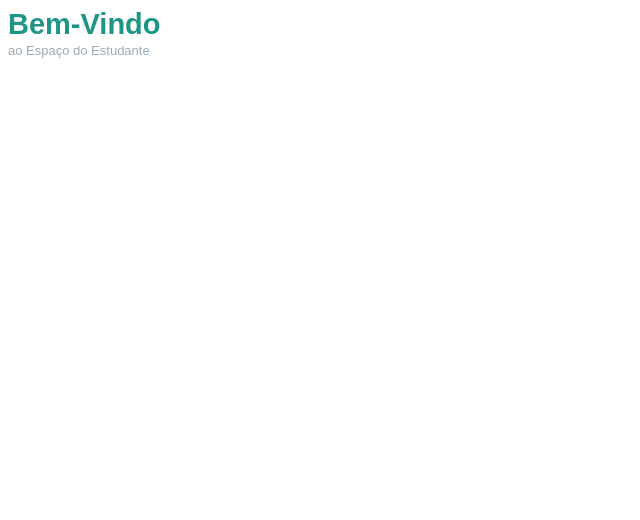
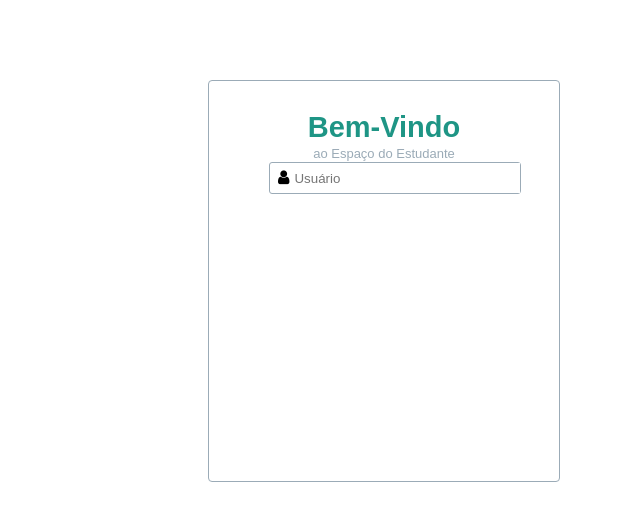
Before and after one commit to TDES2019V1/clone-espaco-estudante, a plain HTML site: page index.html in a window 1280 px wide. Shown: the whole page, without its empty margins (0-640 px from the left). Drawn offline with Linux system fonts and the light colour scheme.

Commit message:
melhorias

```diff
--- a/index.html
+++ b/index.html
@@ -5,9 +5,18 @@
     <meta name="viewport" content="width=device-width, initial-scale=1.0">
     <title>Espaço do Estudante Fake</title>
     <link rel="stylesheet" href="style.css">
+    <link href="https://stackpath.bootstrapcdn.com/font-awesome/4.7.0/css/font-awesome.min.css" rel="stylesheet" integrity="sha384-wvfXpqpZZVQGK6TAh5PVlGOfQNHSoD2xbE+QkPxCAFlNEevoEH3Sl0sibVcOQVnN" crossorigin="anonymous">
 </head>
 <body>
-    <h1>Bem-Vindo</h1>
-    <span id="subtitulo">ao Espaço do Estudante</span>
+    <div class="login">
+        <h1>Bem-Vindo</h1>
+        <span id="subtitulo">ao Espaço do Estudante</span>
+
+        <div class="inputs_login">
+            <i class="fa fa-user"></i>
+            <input type="text" placeholder="Usuário">
+        </div>
+    </div>
+
 </body>
 </html>
--- a/style.css
+++ b/style.css
@@ -8,7 +8,39 @@ h1{
     color: #1E9585;
     margin: 0;
 }
+
 #subtitulo{
     font-size: 13px;
     color: #9babb7;
 }
+
+.login {
+    width: 230px;
+    height: 340px;
+    border: 1px solid #9babb7;
+    border-radius: 4px;
+    margin: 80px 0 0 200px;
+    padding: 30px 60px;
+    text-align: center;
+}
+
+.inputs_login {
+    width: 250px;
+    height: 30px;
+    border: 1px solid #9babb7;
+    border-radius: 3px;
+    display: flex;
+}
+
+.inputs_login input {
+    height: 28px;
+    border: none;
+    outline: none;
+    margin-left: 3px;
+    width: calc(100% - 24px);
+}
+
+.inputs_login i {
+    margin-left: 8px;
+    line-height: 28px;
+}
```
